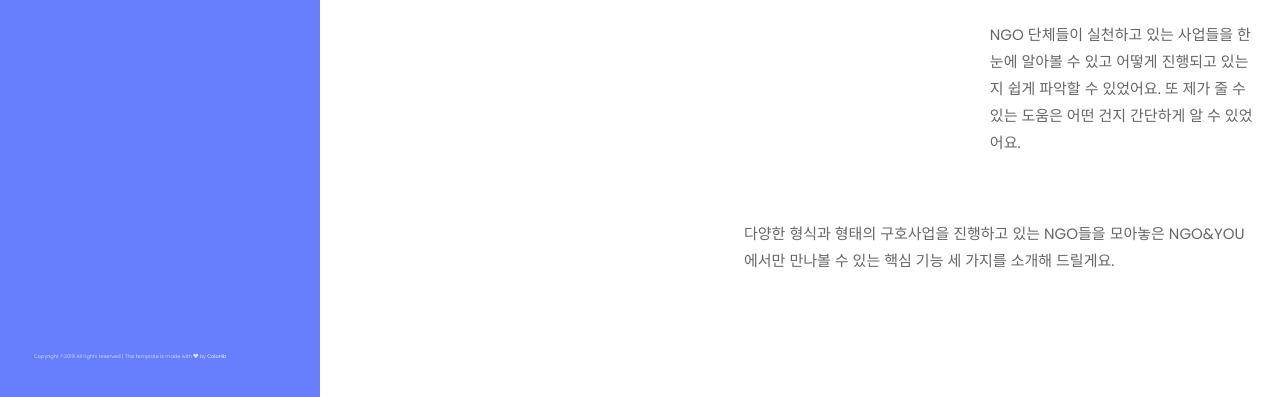
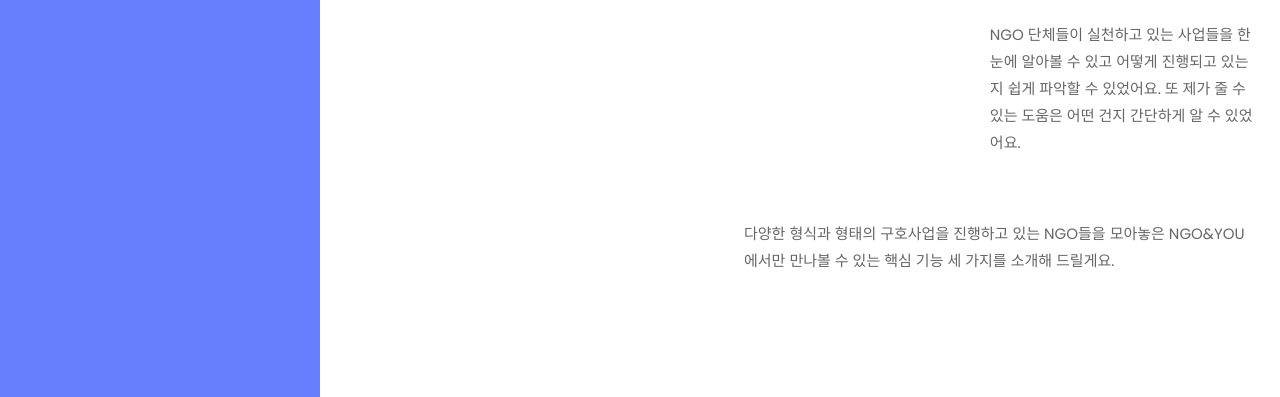
Before and after one commit to Leejuu/2-ngo-first-week, a plain HTML site: page index.html in a window 1280 px wide. Shown: the part 403-800 px from the top of the page. Drawn offline with Linux system fonts and the light colour scheme; some packages are replaced by stand-ins of ours; no server answers; files whose address does not match are found by name.

Commit message:
Update index.html

```diff
--- a/index.html
+++ b/index.html
@@ -44,9 +44,9 @@
 				</ul>
 			</nav>
 
-			<div class="colorlib-footer">
+			<!--<div class="colorlib-footer">
 			<p class="pfooter" style="font-size: 5px;"><!-- Link back to Colorlib can't be removed. Template is licensed under CC BY 3.0. -->
-	  Copyright &copy;<script>document.write(new Date().getFullYear());</script> All rights reserved | This template is made with <i class="icon-heart" aria-hidden="true"></i> by <a href="https://colorlib.com" target="_blank">Colorlib</a>
+	  <!--Copyright &copy;<script>document.write(new Date().getFullYear());</script> All rights reserved | This template is made with <i class="icon-heart" aria-hidden="true"></i> by <a href="https://colorlib.com" target="_blank">Colorlib</a>
 	  <!-- Link back to Colorlib can't be removed. Template is licensed under CC BY 3.0. --></p>
 			</div>
 		</aside> <!-- END COLORLIB-ASIDE -->
```
